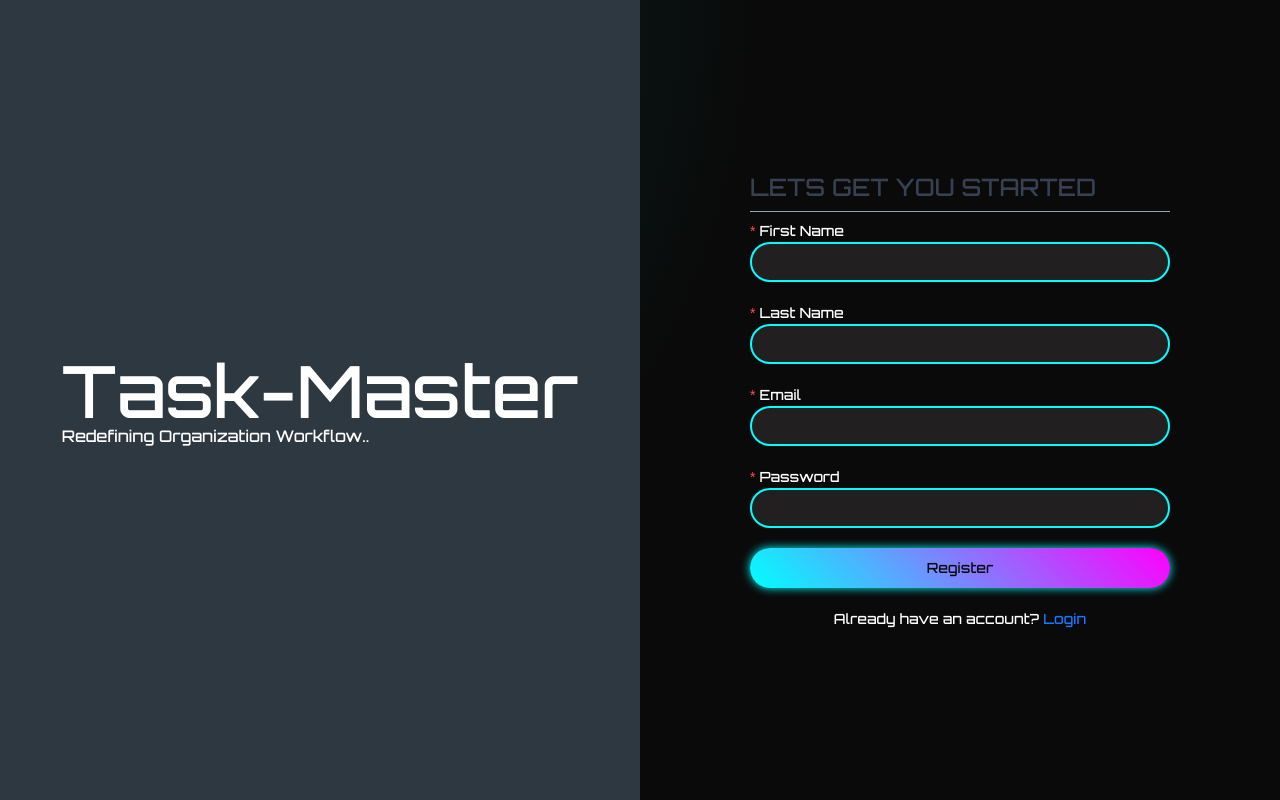
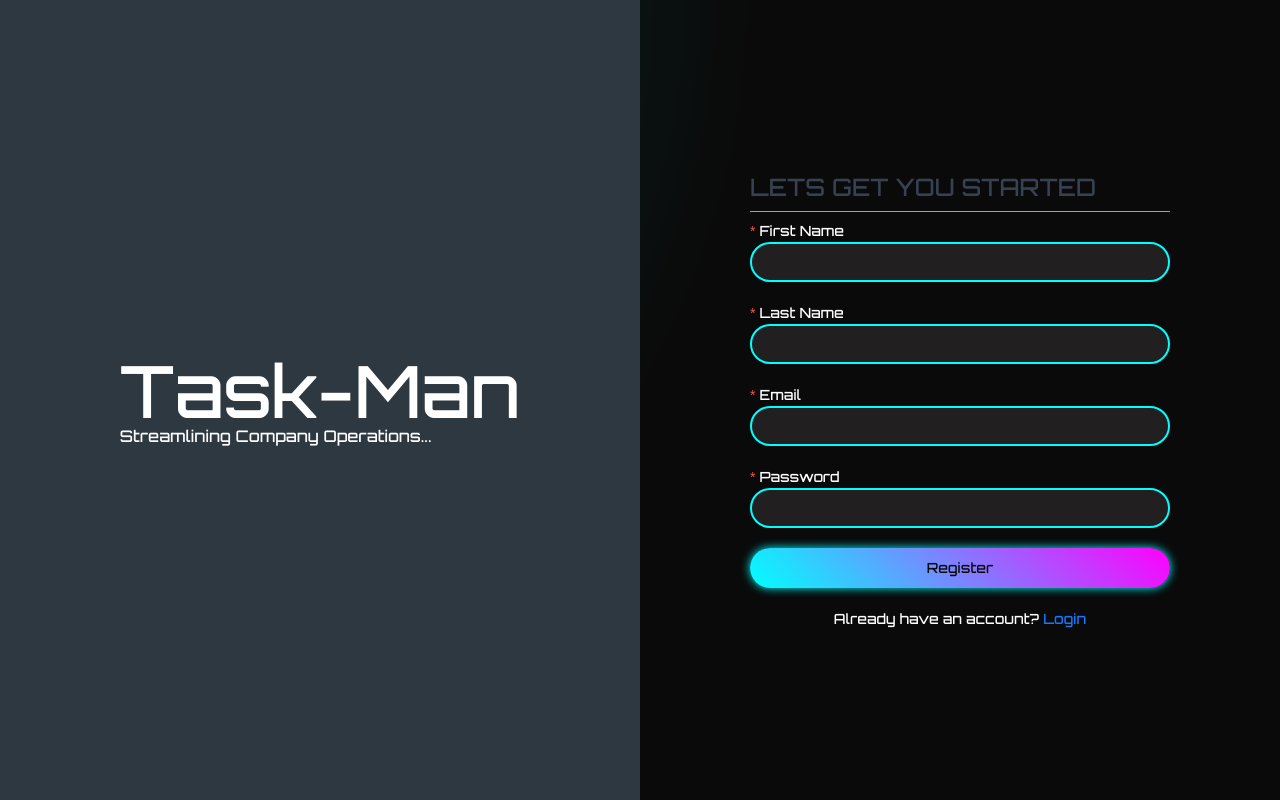
Before and after one commit to yash013/Task-Man, a React (Create React App) app in the folder client/: page /register in a window 1280 px wide. Built offline with nearby package versions, Linux system fonts and the light colour scheme.

Commit message:
just few normal changes

```diff
--- a/client/src/pages/Login/index.js
+++ b/client/src/pages/Login/index.js
@@ -40,7 +40,7 @@ function Login() {
         <div>
           <h1 className="text-7xl text-white">Task-Man</h1>
           <span className=" text-white mt-5">
-            Streamlining Company Operations..
+            Streamlining Company Operations...
           </span>
         </div>
       </div>
--- a/client/src/pages/Register/index.js
+++ b/client/src/pages/Register/index.js
@@ -42,9 +42,9 @@ function Register() {
     <div className="grid grid-cols-2">
       <div className="bg-primary h-screen flex flex-col justify-center items-center">
         <div>
-          <h1 className="text-7xl text-white">Task-Master</h1>
+          <h1 className="text-7xl text-white">Task-Man</h1>
           <span className=" text-white mt-5">
-            Redefining Organization Workflow..
+          Streamlining Company Operations...
           </span>
         </div>
       </div>
```
